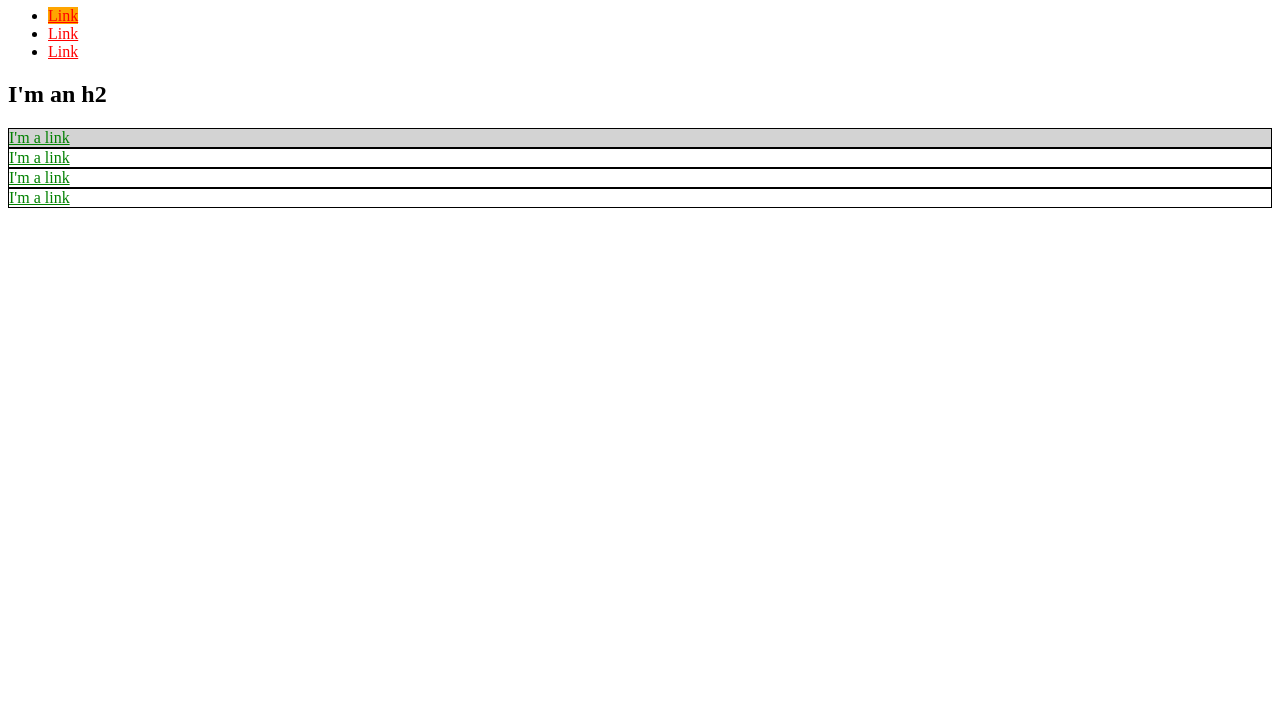
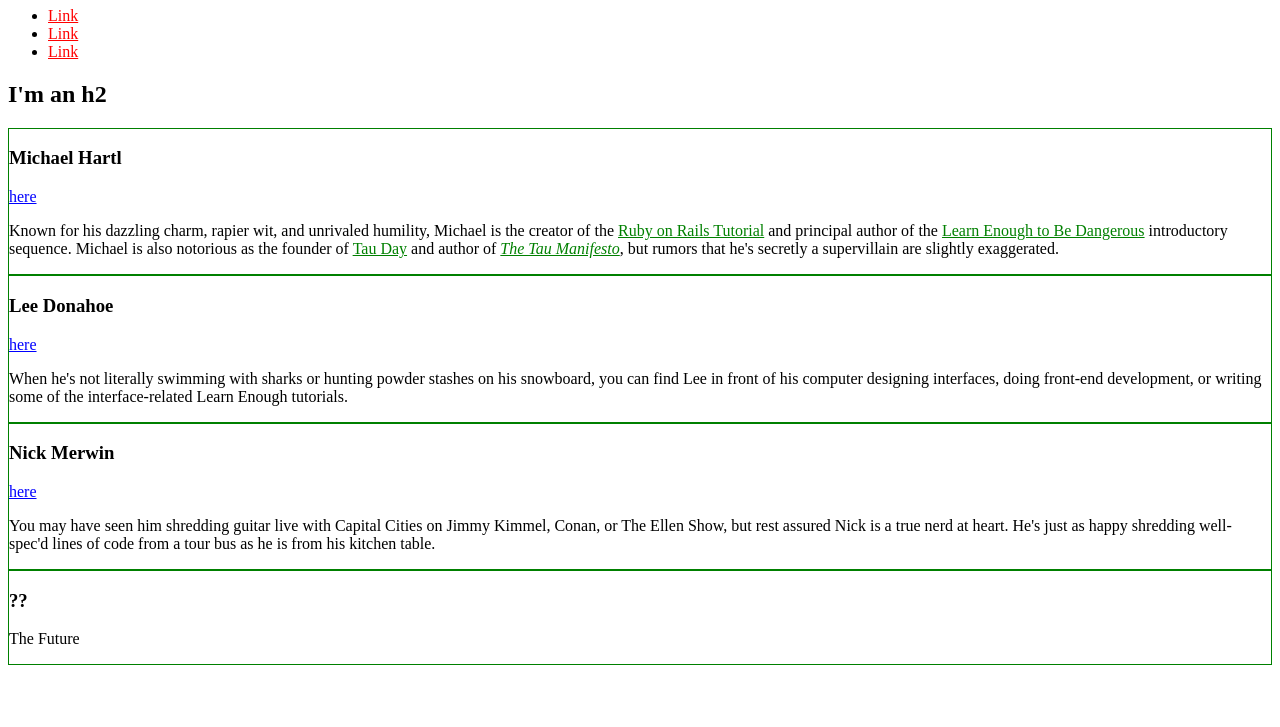
Before and after one commit to Bl4syo/bl4syo.github.io, a plain HTML site: page index.html in a window 1280 px wide. Shown: the part 73-800 px from the top of the page. Drawn offline with Linux system fonts and the light colour scheme.

Commit message:
Add some styling and divide CSS code in sections

```diff
--- a/index.html
+++ b/index.html
@@ -3,29 +3,39 @@
   <head>
     <title>Test Page: Don't Panic</title>
     <meta charset="utf-8">
-    <style media="screen">
+    <style>
+      /* GLOBAL STYLES */
       a {
         color: red;
       }
-      #exec-bio {
-        background-color: lightgray;
+
+      div.bio-box {
+        border: 1px solid green;
       }
-      #trial-id {
-        background-color: orange;
+
+      /* SOCIAL STYLES */
+      .social-link {
+        color: blue;
       }
+
+      /* BIO STYLES */
       .bio-box {
         border: 1px solid black;
       }
-      .bio-box a {
+      .bio-copy a {
         color: green;
       }
+
+      /* EXERCISES */
+
+
     </style>
   </head>
   <body>
-    <h1>I'm an h1</h1>
+    <h1 class="social-link">I'm an h1</h1>
     <ul>
       <li>
-        <a id="trial-id" href="https://example.com/">Link</a>
+        <a href="https://example.com/">Link</a>
       </li>
       <li>
         <a href="https://example.com/">Link</a>
@@ -35,17 +45,54 @@
       </li>
     </ul>
     <h2>I'm an h2</h2>
-    <div id="exec-bio" class="bio-box">
-      <a href="https://example.com/">I'm a link</a>
+    <div class="bio-box">
+      <h3>Michael Hartl</h3>
+      <a href="https://twitter.com/mhartl" class="social-link">here</a>
+      <div class="bio-copy">
+        <p>
+          Known for his dazzling charm, rapier wit, and unrivaled humility,
+          Michael is the creator of the
+          <a href="https://www.railstutorial.org/">Ruby on Rails
+          Tutorial</a> and principal author of the
+          <a href="https://learnenough.com/">
+          Learn Enough to Be Dangerous</a> introductory sequence. Michael
+          is also notorious as the founder of
+          <a href="http://tauday.com/">Tau Day</a> and author of
+          <a href="http://tauday.com/tau-manifesto"><em>The Tau
+          Manifesto</em></a>, but rumors that he's secretly a supervillain
+          are slightly exaggerated.
+        </p>
+      </div>
     </div>
     <div class="bio-box">
-      <a href="https://example.com/">I'm a link</a>
+      <h3>Lee Donahoe</h3>
+      <a href="https://twitter.com/leedonahoe" class="social-link">here</a>
+      <div class="bio-copy">
+        <p>
+          When he's not literally swimming with sharks or hunting powder stashes on
+          his snowboard, you can find Lee in front of his computer designing
+          interfaces, doing front-end development, or writing some of the
+          interface-related Learn Enough tutorials.
+        </p>
+      </div>
     </div>
     <div class="bio-box">
-      <a href="https://example.com/">I'm a link</a>
+      <h3>Nick Merwin</h3>
+      <a href="https://twitter.com/nickmerwin" class="social-link">here</a>
+      <div class="bio-copy">
+        <p>
+          You may have seen him shredding guitar live with Capital Cities on Jimmy
+          Kimmel, Conan, or The Ellen Show, but rest assured Nick is a true nerd at
+          heart. He's just as happy shredding well-spec'd lines of code from a tour
+          bus as he is from his kitchen table.
+        </p>
+      </div>
     </div>
     <div class="bio-box">
-      <a href="https://example.com/">I'm a link</a>
+      <h3>??</h3>
+      <p>
+        The Future
+      </p>
     </div>
   </body>
 </html>
```
